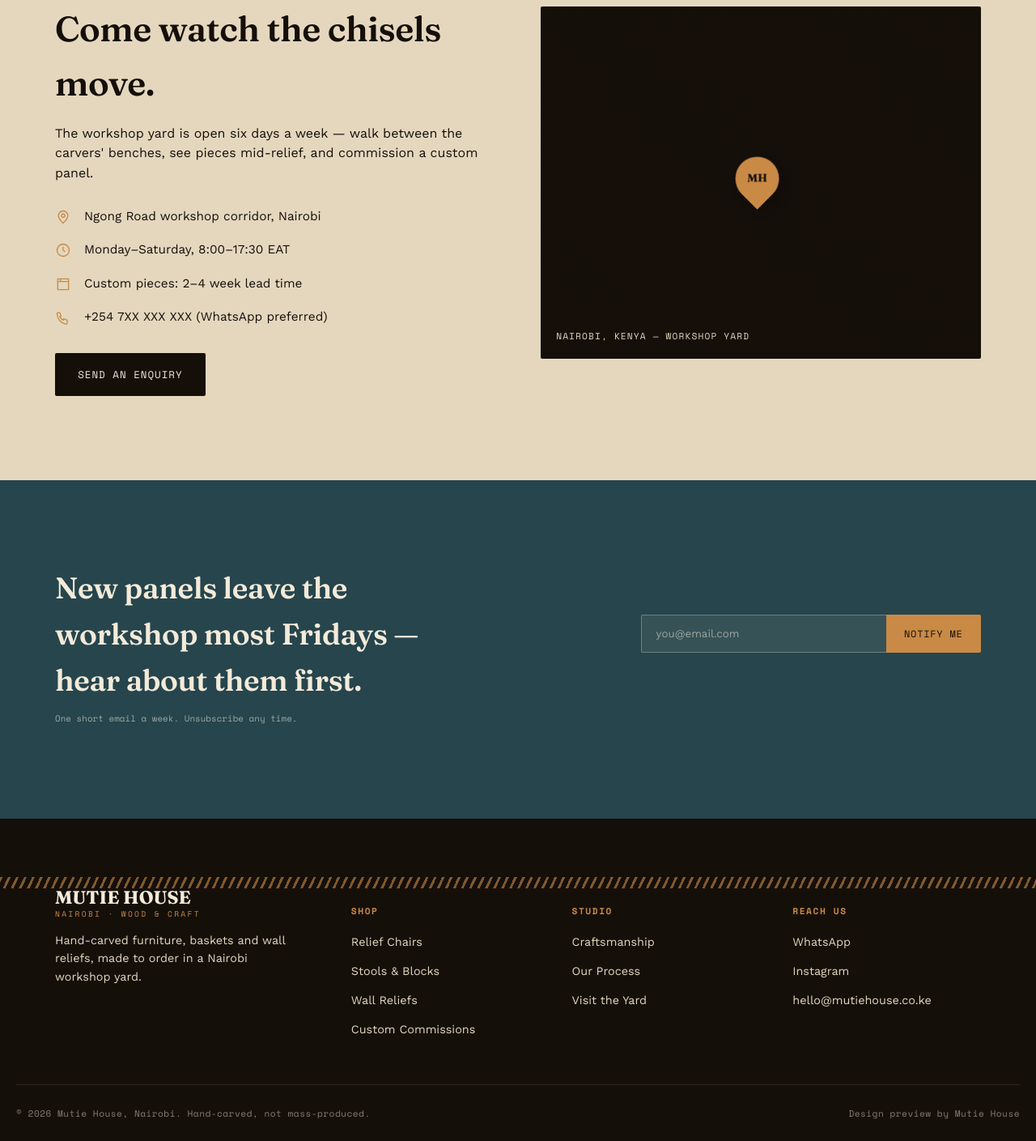
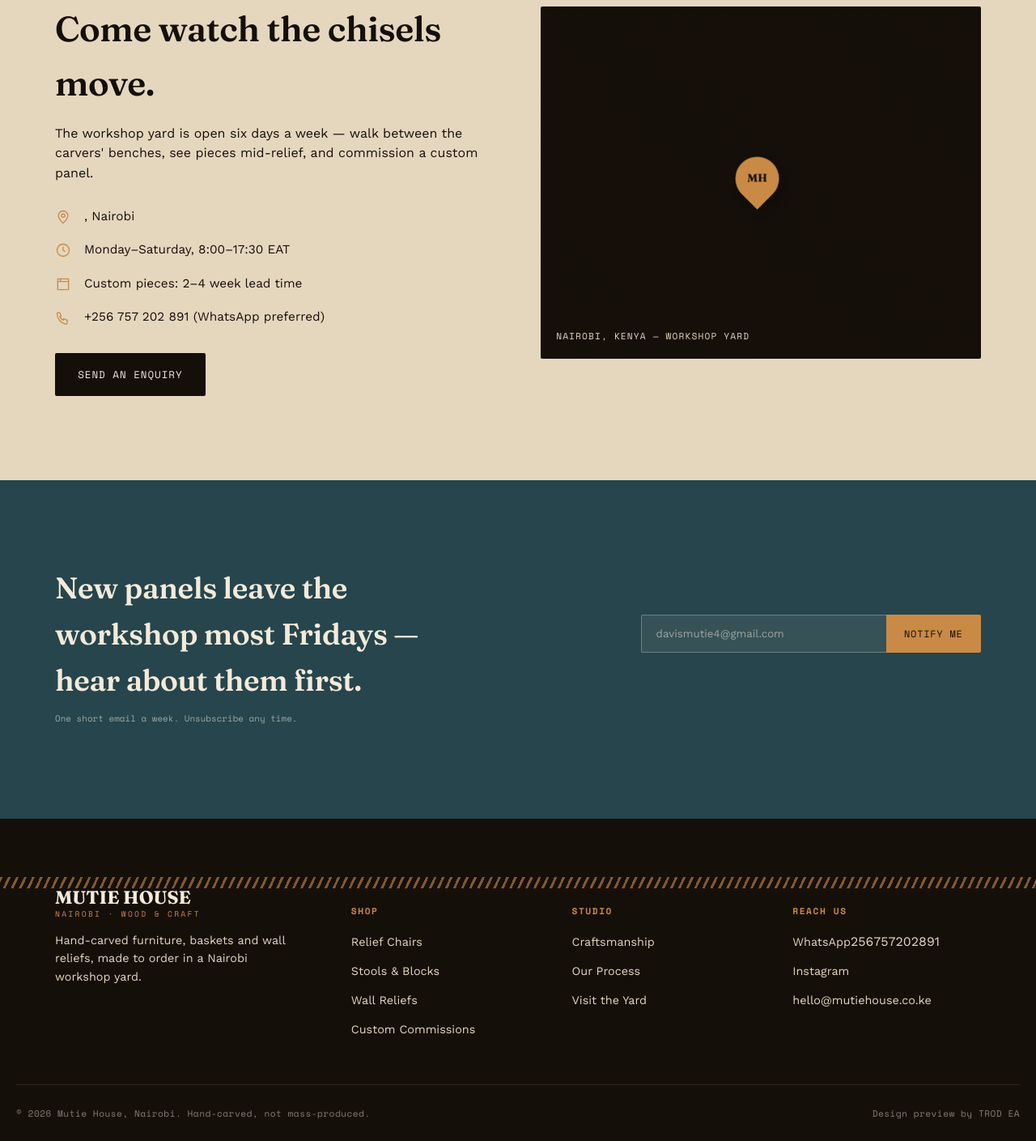
Before and after one commit to Davismutie/Mutie-House-shop, a plain HTML site: page index.html in a window 1280 px wide. Shown: the part 7248-8657 px from the top of the page at 81% size. Drawn offline with nearby package versions, Linux system fonts and the light colour scheme.

Commit message:
Update index.html

```diff
--- a/index.html
+++ b/index.html
@@ -867,7 +867,7 @@
       <p class="eyebrow">How a piece is made</p>
       <h2>From offcut to finished chair.</h2>
     </div>
-    <p>Four stages, roughly a fortnight, entirely inside the yard on Ngong Road.</p>
+    <p>Four stages, roughly a fortnight, entirely inside the yard .</p>
   </div>
   <div class="process">
     <div class="process-step" data-reveal>
@@ -901,10 +901,10 @@
       <h2>Come watch the chisels move.</h2>
       <p>The workshop yard is open six days a week — walk between the carvers' benches, see pieces mid-relief, and commission a custom panel.</p>
       <ul class="visit-list">
-        <li><svg viewBox="0 0 24 24" fill="none" stroke="currentColor" stroke-width="1.6"><path d="M12 21s-7-6.2-7-11a7 7 0 0 1 14 0c0 4.8-7 11-7 11Z"/><circle cx="12" cy="10" r="2.5"/></svg> Ngong Road workshop corridor, Nairobi</li>
+        <li><svg viewBox="0 0 24 24" fill="none" stroke="currentColor" stroke-width="1.6"><path d="M12 21s-7-6.2-7-11a7 7 0 0 1 14 0c0 4.8-7 11-7 11Z"/><circle cx="12" cy="10" r="2.5"/></svg> , Nairobi</li>
         <li><svg viewBox="0 0 24 24" fill="none" stroke="currentColor" stroke-width="1.6"><circle cx="12" cy="12" r="9"/><path d="M12 7v5l3 2"/></svg> Monday–Saturday, 8:00–17:30 EAT</li>
         <li><svg viewBox="0 0 24 24" fill="none" stroke="currentColor" stroke-width="1.6"><path d="M4 4h16v16H4z"/><path d="M4 8h16M8 4v4"/></svg> Custom pieces: 2–4 week lead time</li>
-        <li><svg viewBox="0 0 24 24" fill="none" stroke="currentColor" stroke-width="1.6"><path d="M3 5h4l2 5-2 1a11 11 0 0 0 5 5l1-2 5 2v4a2 2 0 0 1-2 2A16 16 0 0 1 3 7a2 2 0 0 1 2-2Z"/></svg> +254 7XX XXX XXX (WhatsApp preferred)</li>
+        <li><svg viewBox="0 0 24 24" fill="none" stroke="currentColor" stroke-width="1.6"><path d="M3 5h4l2 5-2 1a11 11 0 0 0 5 5l1-2 5 2v4a2 2 0 0 1-2 2A16 16 0 0 1 3 7a2 2 0 0 1 2-2Z"/></svg> +256 757 202 891 (WhatsApp preferred)</li>
       </ul>
       <a href="#" class="btn btn-dark" style="margin-top:2rem;" onclick="openEnquiry(); return false;">Send an Enquiry</a>
     </div>
@@ -920,7 +920,7 @@
   <div class="wrap nl-grid" data-reveal>
     <h2>New panels leave the workshop most Fridays — hear about them first.</h2>
     <form class="nl-form" id="nlForm">
-      <input type="email" placeholder="you@email.com" required aria-label="Email address">
+      <input type="email" placeholder="davismutie4@gmail.com" required aria-label="Email address">
       <button type="submit">Notify Me</button>
     </form>
   </div>
@@ -955,7 +955,7 @@
     <div class="footer-col">
       <h5>Reach Us</h5>
       <ul>
-        <li><a href="#">WhatsApp</a></li>
+        <li><a href="#">WhatsApp</a>256757202891</li>
         <li><a href="#">Instagram</a></li>
         <li><a href="#">hello@mutiehouse.co.ke</a></li>
       </ul>
@@ -963,7 +963,7 @@
   </div>
   <div class="wrap footer-bottom">
     <span>© 2026 Mutie House, Nairobi. Hand-carved, not mass-produced.</span>
-    <span>Design preview by Mutie House</span>
+    <span>Design preview by TROD EA</span>
   </div>
 </footer>
 
```
